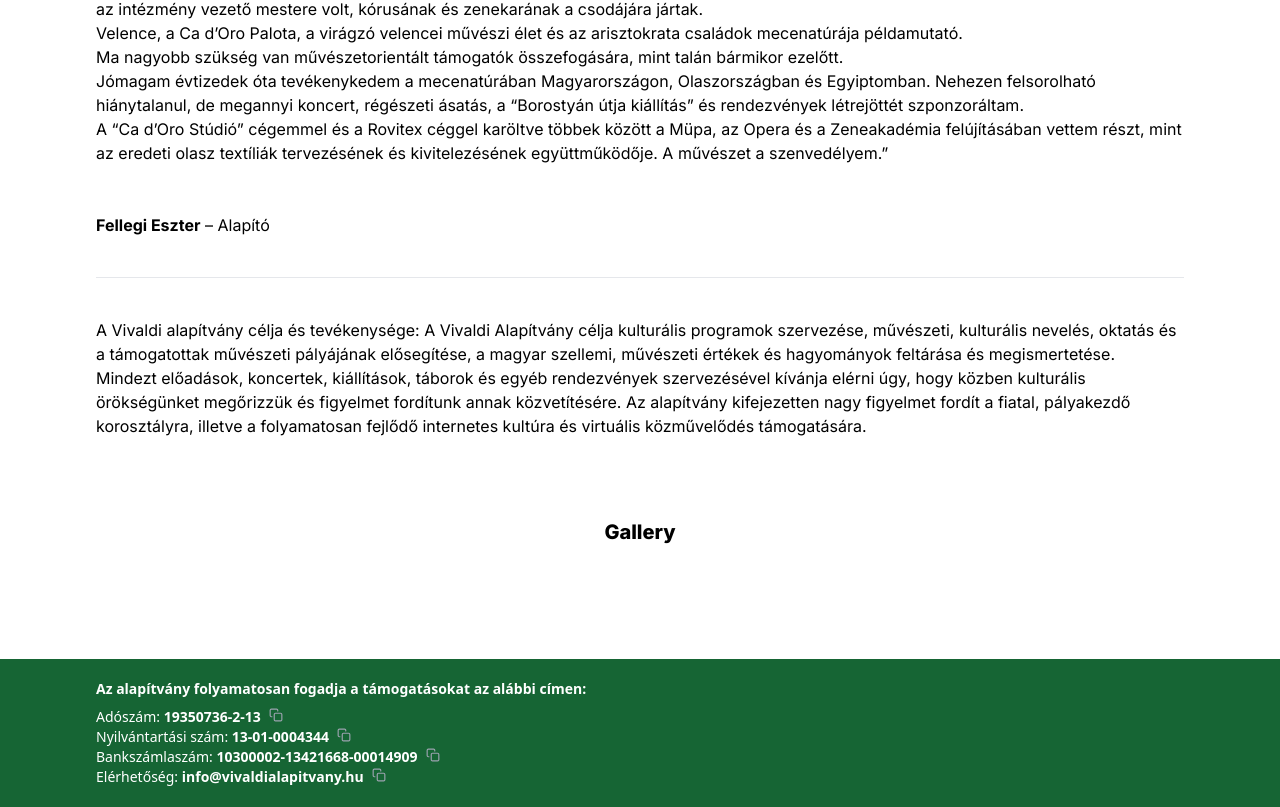
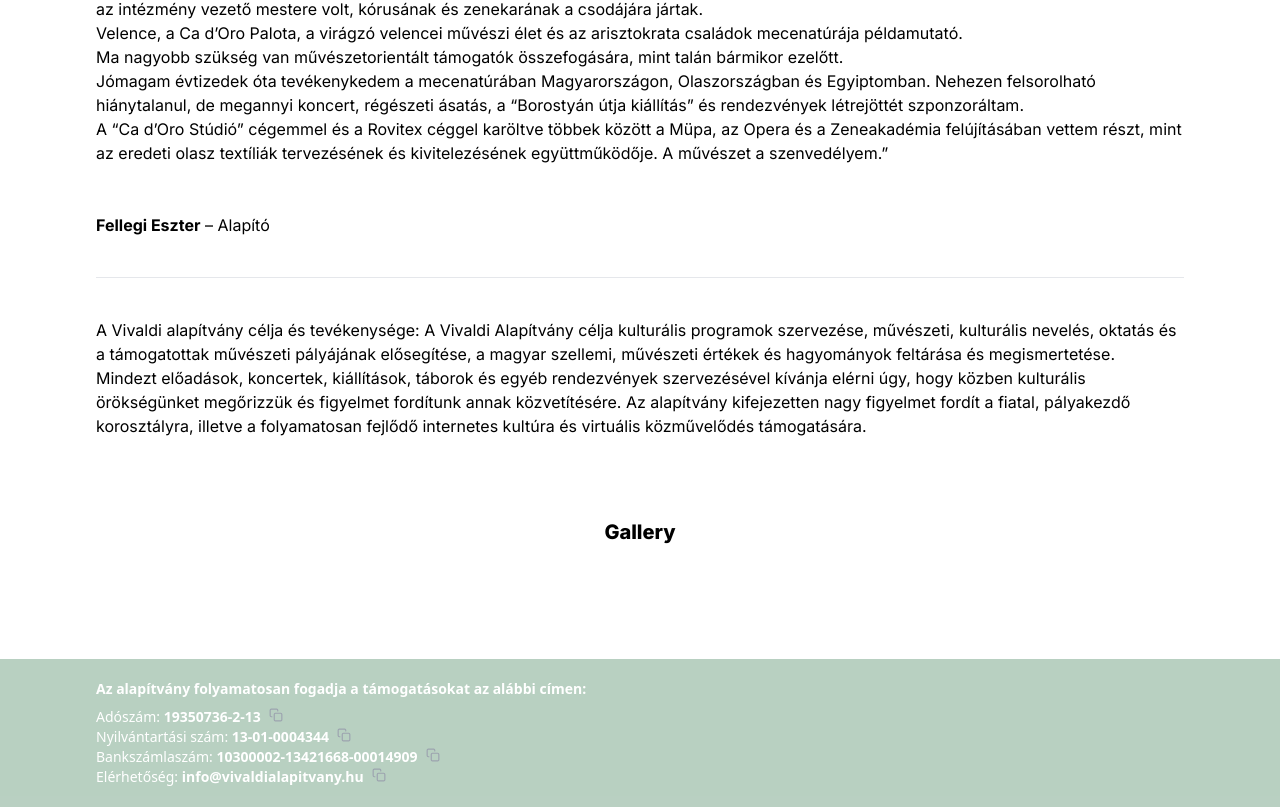
Before and after one commit to vladyslavt97/vivaldialapitvany, a Next.js app: page / in a window 1280 px wide. Shown: the part 221-1028 px from the top of the page. Built offline with nearby package versions, Linux system fonts and the light colour scheme.

Commit message:
footer color

```diff
--- a/components/Footer.tsx
+++ b/components/Footer.tsx
@@ -17,7 +17,7 @@ export default function Footer({}: Props) {
 
     const mystyle = "font-bold"
   return (
-    <div className='bg-green-800 w-screen px-5 pt-6 pb-4 sm:px-24 sm:py-5 relative bottom-0 text-white text-sm sm:text-md'>
+    <div className='bg-green-800/30 w-screen px-5 pt-6 pb-4 sm:px-24 sm:py-5 relative bottom-0 text-white text-sm sm:text-md'>
         {copied === true && <Copied/>}
         <h2 className='font-bold'>Az alapítvány folyamatosan fogadja a támogatásokat az alábbi címen:</h2>
         <h2 className='pt-2'>Adószám:
```
